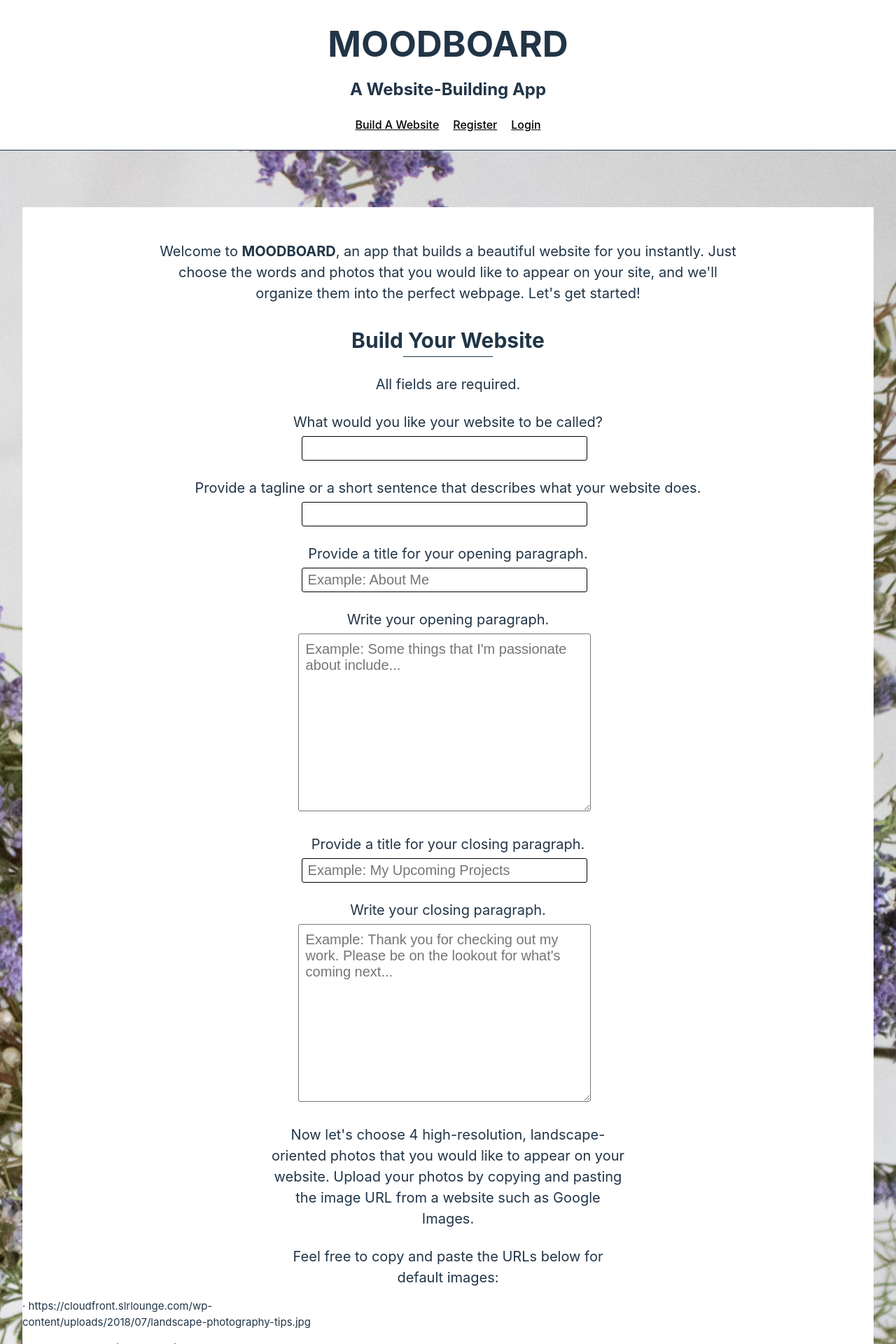
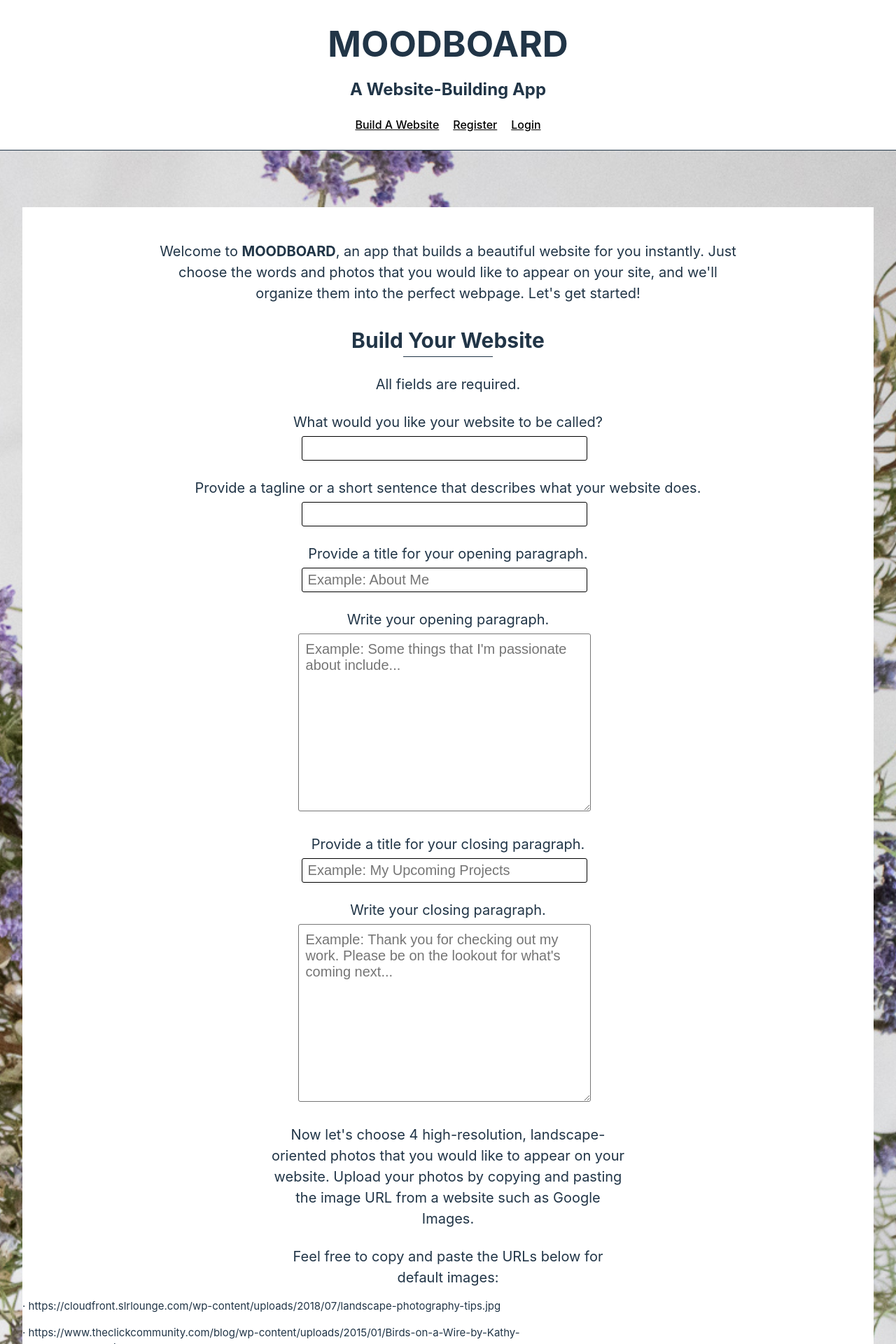
Before and after one commit to mjchin1/Moodboard-WebsiteBuilder, a React (Vite) app in the folder client/: page / in a window 1280 px wide. Shown: the top 1920 px of the page at 70% size. Built offline with nearby package versions, Linux system fonts and the light colour scheme; a web font is replaced by a local one.

Commit message:
adjusting vw for urls

```diff
--- a/client/src/index.css
+++ b/client/src/index.css
@@ -190,7 +190,7 @@ textarea{
 }
 
 .formText2 {
-  width: 40vw;
+  width: 60vw;
   text-align: left;
   font-size: 15px;
  }
```
